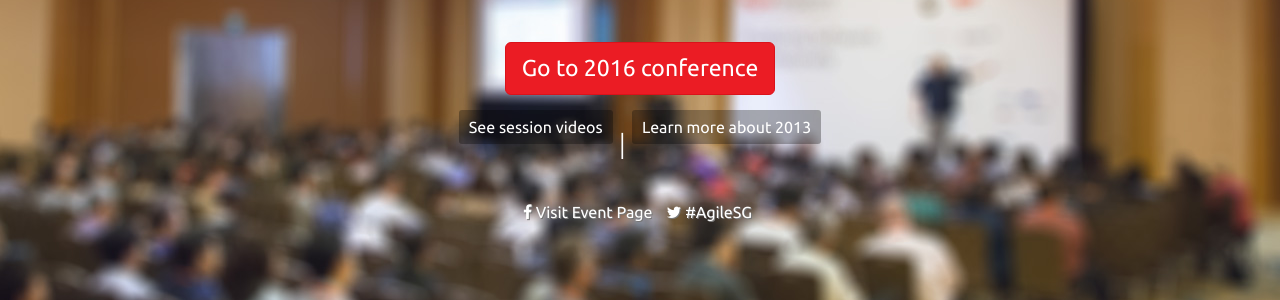
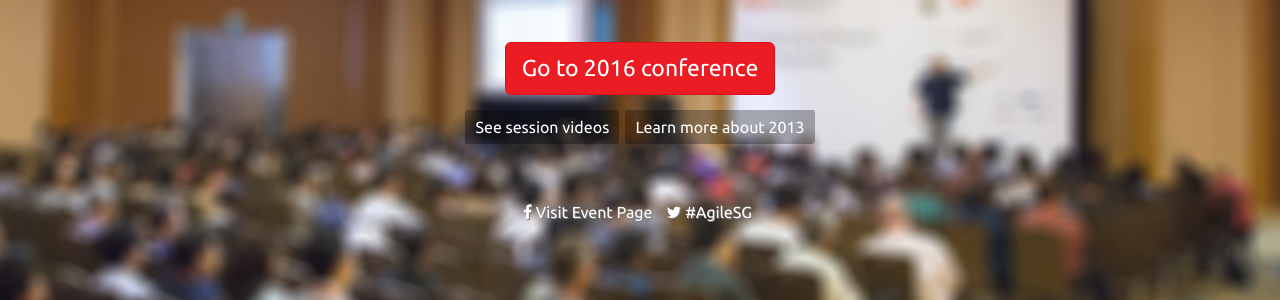
Before and after one commit to agilesingapore/2014, a Jekyll site: the page built from index.md, in a window 1280 px wide and 900 px high. Shown: the part 366-666 px from the top of the window. Built offline with Jekyll 4.4.1, drawn with Linux system fonts in a browser that asks for light colours; nearby versions of some CDN libraries; Markdown is read by kramdown in place of the engine named in the settings.

Commit message:
Removed pipe

```diff
--- a/index.md
+++ b/index.md
@@ -9,7 +9,7 @@ title: Home
       <h2>12 to 14 November, Marina Bay Sands</h2>
 
       <p><a class="btn btn-primary btn-lg" role="button" href="http://2016.agilesingapore.org" target="_blank">Go to 2016 conference</a></p>
-      <p><a class="learn2013 btn btn-info btn-sm" role="button" href="http://infoq.com/agile-singapore-2014" target="_blank">See session videos</a> | <a class="learn2013 btn btn-info btn-sm" role="button" href="http://2013.agilesingapore.org" target="_blank">Learn more about 2013</a></p>
+      <p><a class="learn2013 btn btn-info btn-sm" role="button" href="http://infoq.com/agile-singapore-2014" target="_blank">See session videos</a> <a class="learn2013 btn btn-info btn-sm" role="button" href="http://2013.agilesingapore.org" target="_blank">Learn more about 2013</a></p>
 
       <ul class="social list-inline">
         <li><span class="fa fa-facebook"></span> <a href="https://www.facebook.com/events/327707307383700/">Visit Event Page</a></li>
```
